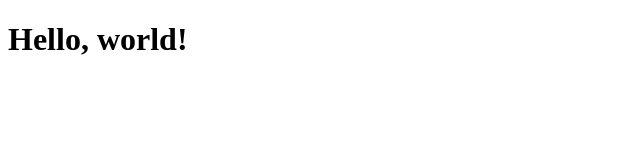
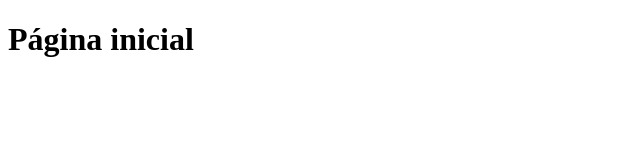
Before and after one commit to matheusmartinsviana/byte_de_estilo, a React (Create React App) app: page / in a window 1280 px wide. Shown: the top 160 px of the page, without its empty margins (0-640 px from the left). Built offline with nearby package versions, Linux system fonts and the light colour scheme.

Commit message:
feat: file structure and react router dom, MUI and bootstrap added

```diff
--- a/package.json
+++ b/package.json
@@ -3,11 +3,17 @@
   "version": "0.1.0",
   "private": true,
   "dependencies": {
+    "@emotion/react": "^11.11.4",
+    "@emotion/styled": "^11.11.5",
+    "@mui/material": "^5.15.15",
     "@testing-library/jest-dom": "^5.17.0",
     "@testing-library/react": "^13.4.0",
     "@testing-library/user-event": "^13.5.0",
+    "bootstrap": "^5.3.3",
     "react": "^18.2.0",
+    "react-bootstrap": "^2.10.2",
     "react-dom": "^18.2.0",
+    "react-router-dom": "^6.22.3",
     "react-scripts": "5.0.1",
     "web-vitals": "^2.1.4"
   },
--- a/src/App.js
+++ b/src/App.js
@@ -1,9 +1,5 @@
-
+import AppRoutes from "./routes/AppRoutes";
 
 export default function App() {
-  return (
-    <div>
-      <h1>Hello, world!</h1>
-    </div>
-  );
+  return <AppRoutes /> // <AppRoutes /> é o componente que contém as rotas do site
 }
--- /dev/null
+++ b/src/pages/Error.jsx
@@ -0,0 +1,9 @@
+import React from 'react'
+
+export default function Error() {
+    return (
+        <div>
+            <h1>Erro 404</h1>
+        </div>
+    )
+}
--- /dev/null
+++ b/src/pages/Initial.jsx
@@ -0,0 +1,9 @@
+import React from 'react'
+
+export default function Initial() {
+    return (
+        <div>
+            <h1>Página inicial</h1>
+        </div>
+    )
+}
--- /dev/null
+++ b/src/routes/AppRoutes.jsx
@@ -0,0 +1,17 @@
+import React from 'react'; //importar o React  é importante para que o arquivo .JSX funcione corretamente
+import { BrowserRouter, Route, Routes } from 'react-router-dom';
+import Error from '../pages/Error';
+import Initial from '../pages/Initial';
+//depois devo fazer as importações das páginas
+
+export default function AppRoutes() {
+    return (
+        <BrowserRouter>
+            <Routes>
+                <Route path="/" element={<Initial />} />
+                <Route path="/inicio" element={<Initial />} />
+                <Route path="*" element={<Error />} /> {/* O (*) é um curinga que indica que qualquer rota que não foi definida acima, direcionará para o componente <Error> */}
+            </Routes>
+        </BrowserRouter>
+    )
+}
```
Also changed, not shown: src/index.js (+4 -4 lines), 2 other files (tests, documents, lock files or other folders).
